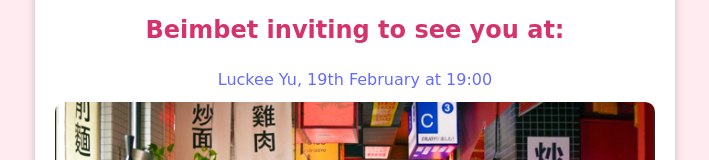
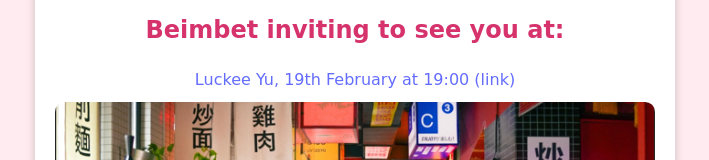
Before and after one commit to m-bikko/Valentine-day, a React (Vite) app: page / in a window 1280 px wide. Both pictures are taken after a click on the button "Yes". Shown: the part 147-307 px from the top of the page, without its empty margins (285-994 px from the left). Built offline with nearby package versions, Linux system fonts and the light colour scheme.

Commit message:
Last Update

```diff
--- a/src/App.jsx
+++ b/src/App.jsx
@@ -52,7 +52,7 @@ export default function App() {
                     <h2 className={"clr"}>Beimbet inviting to see you at:</h2>
                     <a href="https://2gis.kz/almaty/search/%D0%BA%D1%83%D1%88%D0%B0%D1%82%D1%8C/firm/9429940001525559?m=76.95642%2C43.245285%2F20"
                        target="_blank" rel="noopener noreferrer">
-                        Luckee Yu, 19th February at 19:00
+                        Luckee Yu, 19th February at 19:00 (link)
                     </a>
                     <img src={PintaImage} alt="Pinta Interior" className="pinta"/>
                     <div className="clr">
```
